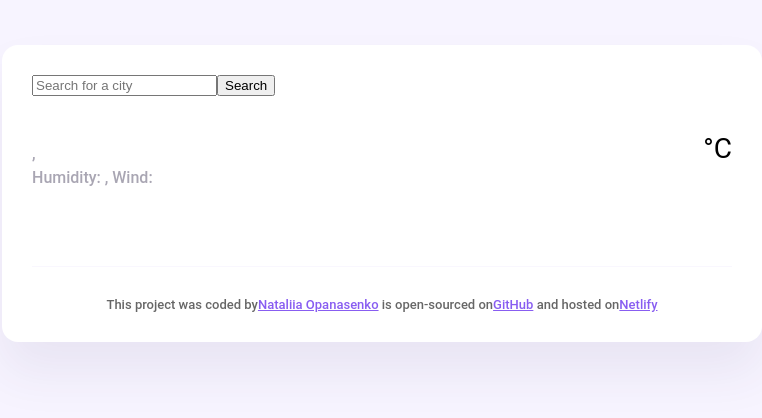
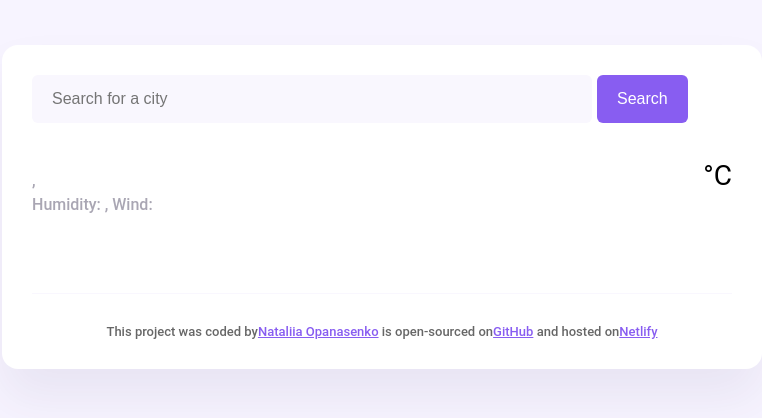
Before and after one commit to Nataliia-Opanasenko/weather-app-react, a React (Create React App) app: page / in a window 1280 px wide. Shown: the top 418 px of the page, without its empty margins (258-1020 px from the left). Built offline with nearby package versions, Linux system fonts and the light colour scheme.

Commit message:
Added classes and id for search city

```diff
--- a/src/Header.js
+++ b/src/Header.js
@@ -29,13 +29,15 @@ export default function SearchEngine() {
   }
 
   let form = (
-    <form onSubmit={handleSubmit}>
+    <form className="search-form" id="search-form" onSubmit={handleSubmit}>
       <input
         type="search"
+        id="search-form-input"
+        className="search-form-input"
         placeholder="Search for a city"
         onChange={updateCity}
       />
-      <input type="submit" value="Search" />
+      <input type="submit" value="Search" className="search-form-button" />
     </form>
   );
 
--- a/src/WeatherData.js
+++ b/src/WeatherData.js
@@ -1,5 +1,5 @@
 import React from "react";
-import axios from "axios";
+
 
 export default function () {
   return (
```
